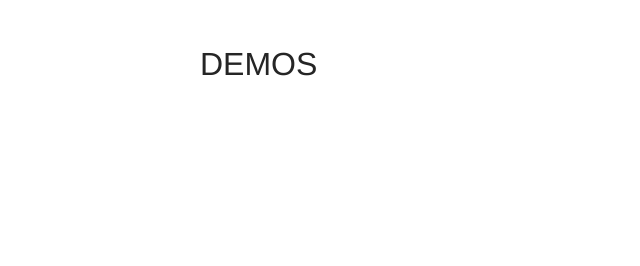
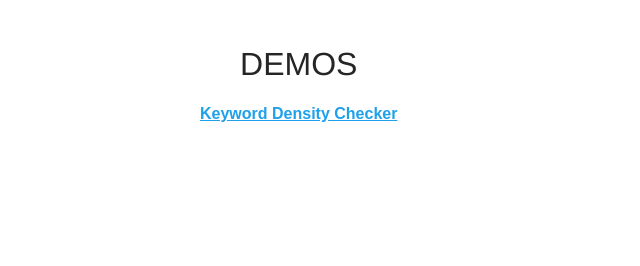
Before and after one commit to danbrincat/serpwork, a plain HTML site: page demos.html in a window 1280 px wide. Shown: the whole page, without its empty margins (0-640 px from the left). Drawn offline with Linux system fonts and the light colour scheme.

Commit message:
Update demos.html

```diff
--- a/demos.html
+++ b/demos.html
@@ -73,6 +73,8 @@ height="0" width="0" style="display:none;visibility:hidden"></iframe></noscript>
 
   <h1> DEMOS </h1>
 
+  <a href="density-checker.html"<h2>Keyword Density Checker</h2></a>
+
   <div class="oneCPad"></div>
 
 </div>
```
